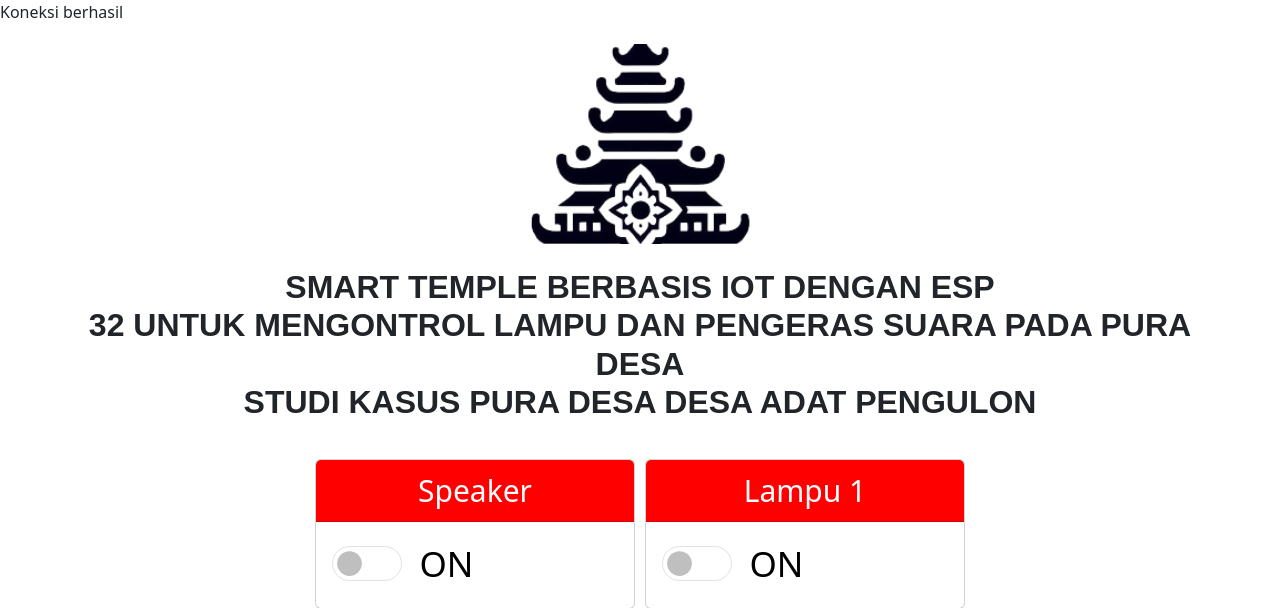
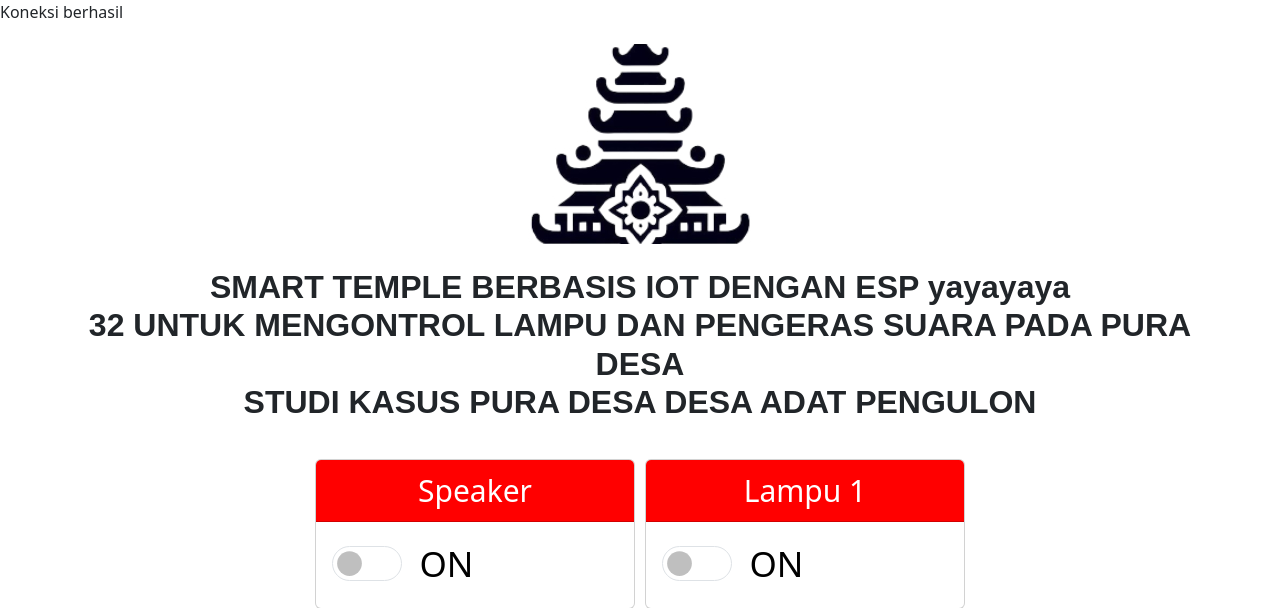
Before and after one commit to Putumerta-collab/Deploy-PHP, a PHP site: page / in a window 1280 px wide. Shown: the top 608 px of the page. Run offline with PHP 8.4, Linux system fonts and the light colour scheme; data that the repository does not hold is empty; some libraries are stand-ins or nearby versions.

Commit message:
Update index.php

```diff
--- a/index.php
+++ b/index.php
@@ -134,7 +134,7 @@ $relay4 = $data['relay4'];
     </style>
 
 <div class="container text-center py-4">
-    <h2 class="judul">SMART TEMPLE BERBASIS IOT DENGAN ESP <br> 32 UNTUK MENGONTROL LAMPU DAN PENGERAS SUARA PADA PURA DESA <br> STUDI KASUS PURA DESA DESA ADAT PENGULON</h2>
+    <h2 class="judul">SMART TEMPLE BERBASIS IOT DENGAN ESP yayayaya<br> 32 UNTUK MENGONTROL LAMPU DAN PENGERAS SUARA PADA PURA DESA <br> STUDI KASUS PURA DESA DESA ADAT PENGULON</h2>
 </div>
 
 
```
